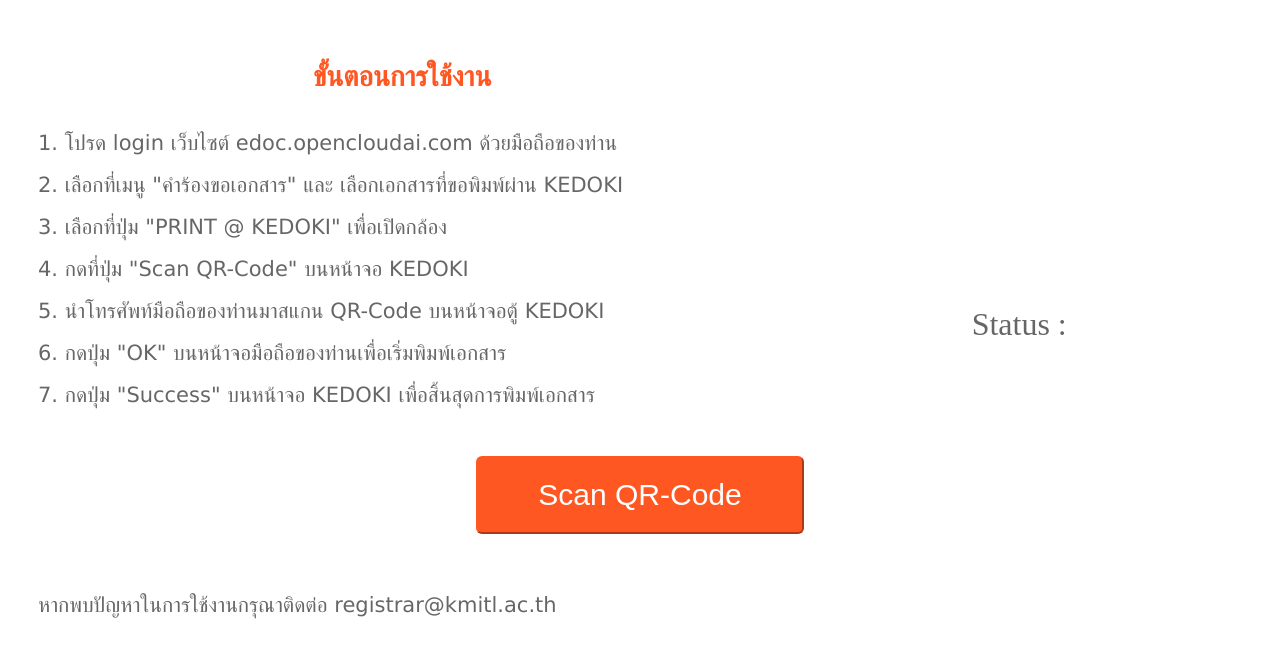
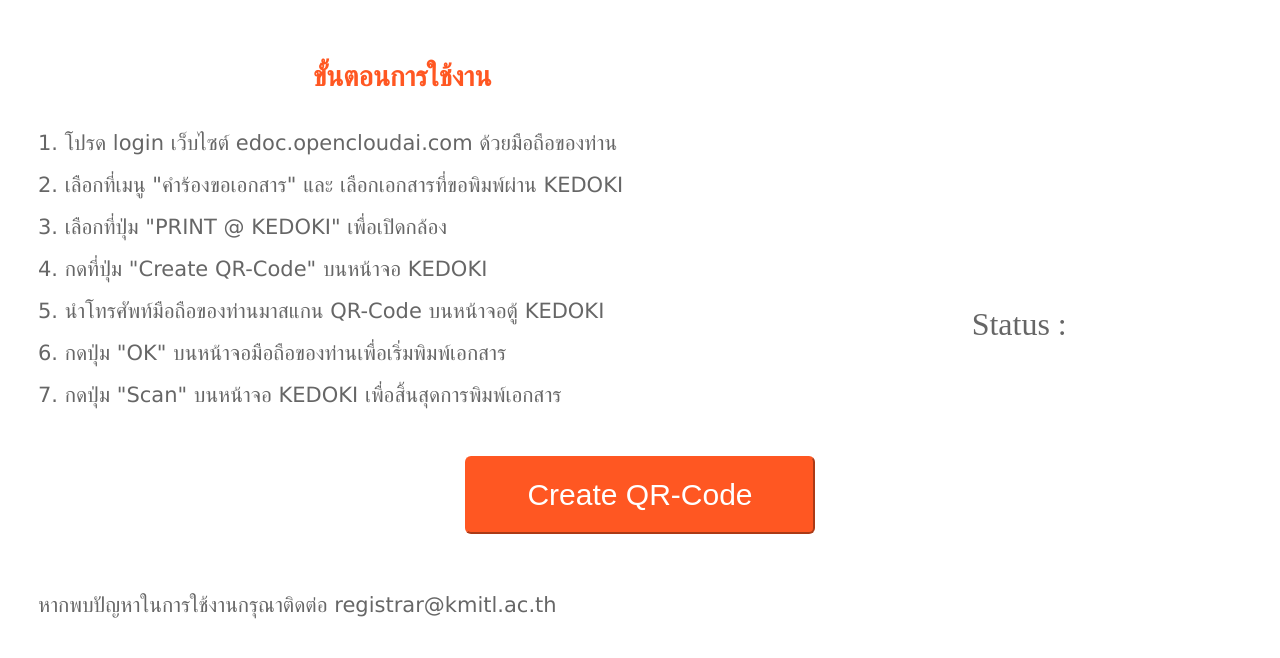
Before and after one commit to seksu/js-test-print, a website: page index.html in a window 1280 px wide. Drawn offline with nearby package versions, Linux system fonts and the light colour scheme; no server answers.

Commit message:
edit text

```diff
--- a/index.html
+++ b/index.html
@@ -69,10 +69,10 @@
 			<p class="intruction">1. โปรด login เว็บไซต์ edoc.opencloudai.com ด้วยมือถือของท่าน</p>
 			<p class="intruction">2. เลือกที่เมนู "คำร้องขอเอกสาร" และ เลือกเอกสารที่ขอพิมพ์ผ่าน KEDOKI</p>
 			<p class="intruction">3. เลือกที่ปุ่ม "PRINT @ KEDOKI" เพื่อเปิดกล้อง</p>
-			<p class="intruction">4. กดที่ปุ่ม "Scan QR-Code" บนหน้าจอ KEDOKI</p>
+			<p class="intruction">4. กดที่ปุ่ม "Create QR-Code" บนหน้าจอ KEDOKI</p>
 			<p class="intruction">5. นำโทรศัพท์มือถือของท่านมาสแกน QR-Code บนหน้าจอตู้ KEDOKI</p>
 			<p class="intruction">6. กดปุ่ม "OK" บนหน้าจอมือถือของท่านเพื่อเริ่มพิมพ์เอกสาร</p>
-			<p class="intruction">7. กดปุ่ม "Success" บนหน้าจอ KEDOKI เพื่อสิ้นสุดการพิมพ์เอกสาร</p>
+			<p class="intruction">7. กดปุ่ม "Scan" บนหน้าจอ KEDOKI เพื่อสิ้นสุดการพิมพ์เอกสาร</p>
 		</div>
 		<div class="qrcode">
 			<div id="con-qr">
@@ -84,7 +84,7 @@
 		</div>
 	</div>
 	<div>
-		<button id="button" onclick="clicked()">Scan QR-Code</button>
+		<button id="button" onclick="clicked()">Create QR-Code</button>
 	</div>
 	<div class="contact">
 		<p class="intruction">หากพบปัญหาในการใช้งานกรุณาติดต่อ registrar@kmitl.ac.th</p>
@@ -120,13 +120,13 @@
 	function clicked(){
 		is_show = !is_show
 		if(is_show){
-			document.getElementById("button").innerHTML = "Success"
+			document.getElementById("button").innerHTML = "Scan"
 			document.getElementById("qrcode").style.display = "block"
 			intId = setTimeout(function(){
 				clicked()
 			},60000)
 		}else{
-			document.getElementById("button").innerHTML = "Scan QR-Code"
+			document.getElementById("button").innerHTML = "Create QR-Code"
 			document.getElementById("qrcode").style.display = "none"
 			clearTimeout(intId)
 		}
```
Also changed, not shown: 1 other file.
